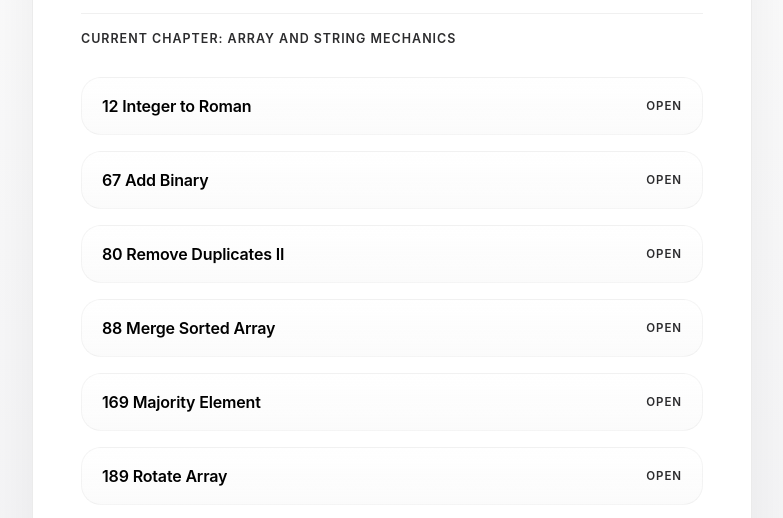
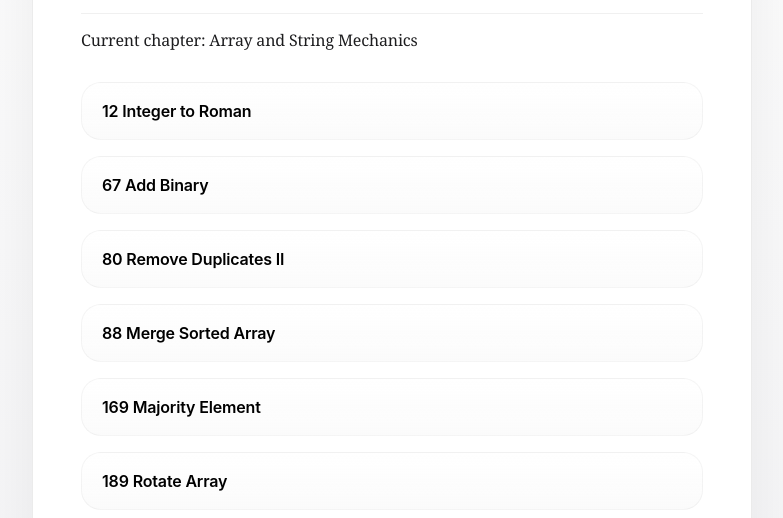
Before and after one commit to ideasbyrobert/algorithms, a website: page index.html in a window 1280 px wide. Shown: the part 263-781 px from the top of the page, without its empty margins (248-1031 px from the left). Drawn offline with Linux system fonts and the light colour scheme.

Commit message:
Simplify section labels to prose style and hide link metadata for cleaner visual hierarchy

```diff
--- a/index.html
+++ b/index.html
@@ -102,15 +102,16 @@
     }
 
     .section-label {
-      margin: 0 0 28px;
+      margin: 0 0 30px;
       padding-top: 14px;
       border-top: 1px solid var(--rule);
-      color: var(--muted);
-      font-size: 0.78rem;
-      font-weight: 600;
-      letter-spacing: 0.08em;
-      text-transform: uppercase;
-      font-family: var(--ui-font);
+      color: var(--text);
+      font-size: 1rem;
+      font-weight: 500;
+      letter-spacing: -0.01em;
+      line-height: 1.5;
+      text-transform: none;
+      font-family: var(--prose-font);
     }
 
     .link-list {
@@ -155,12 +156,7 @@
     }
 
     .link-meta {
-      color: var(--muted);
-      font-size: 0.72rem;
-      font-weight: 600;
-      letter-spacing: 0.08em;
-      text-transform: uppercase;
-      white-space: nowrap;
+      display: none;
     }
 
     @media (max-width: 720px) {
```
